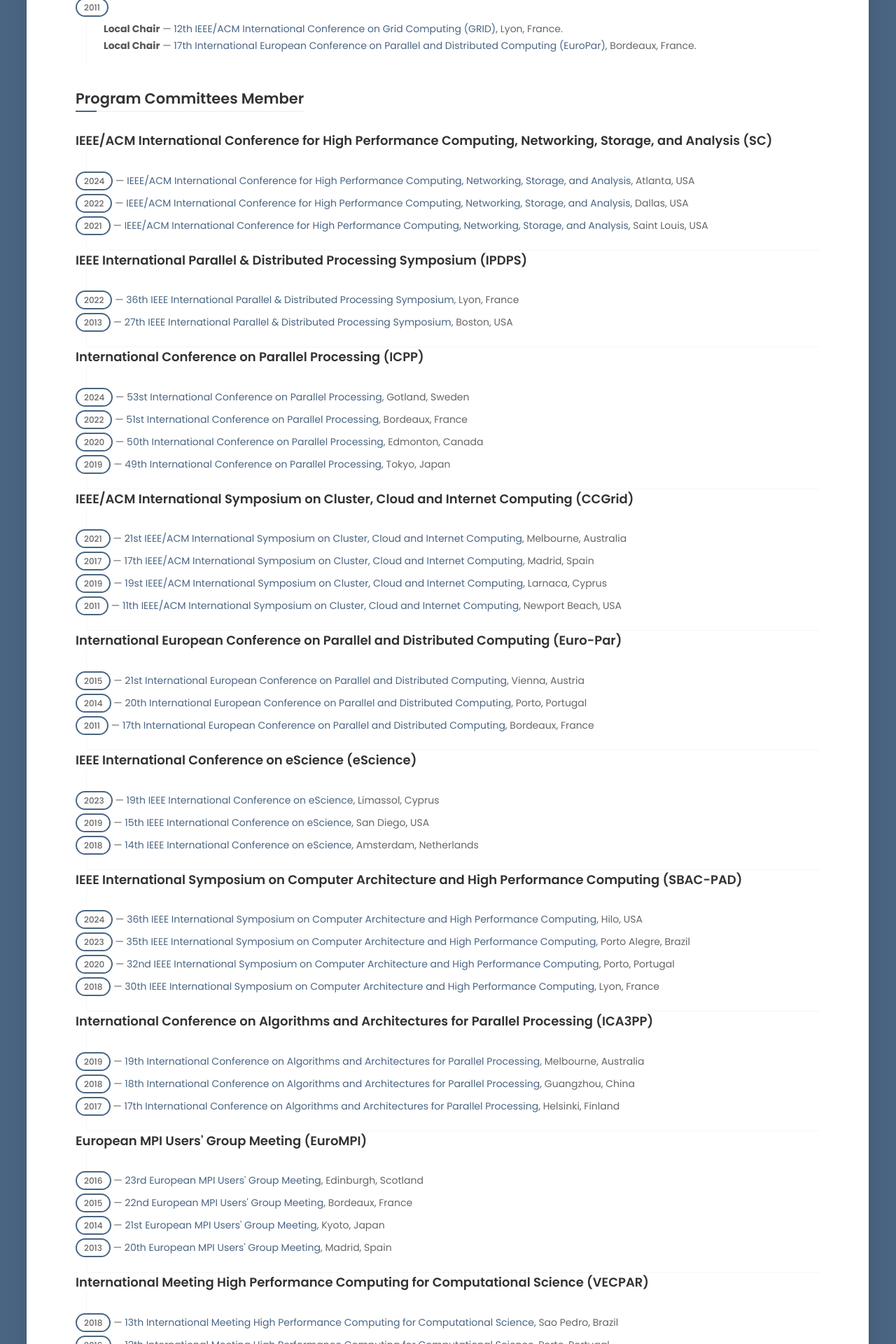
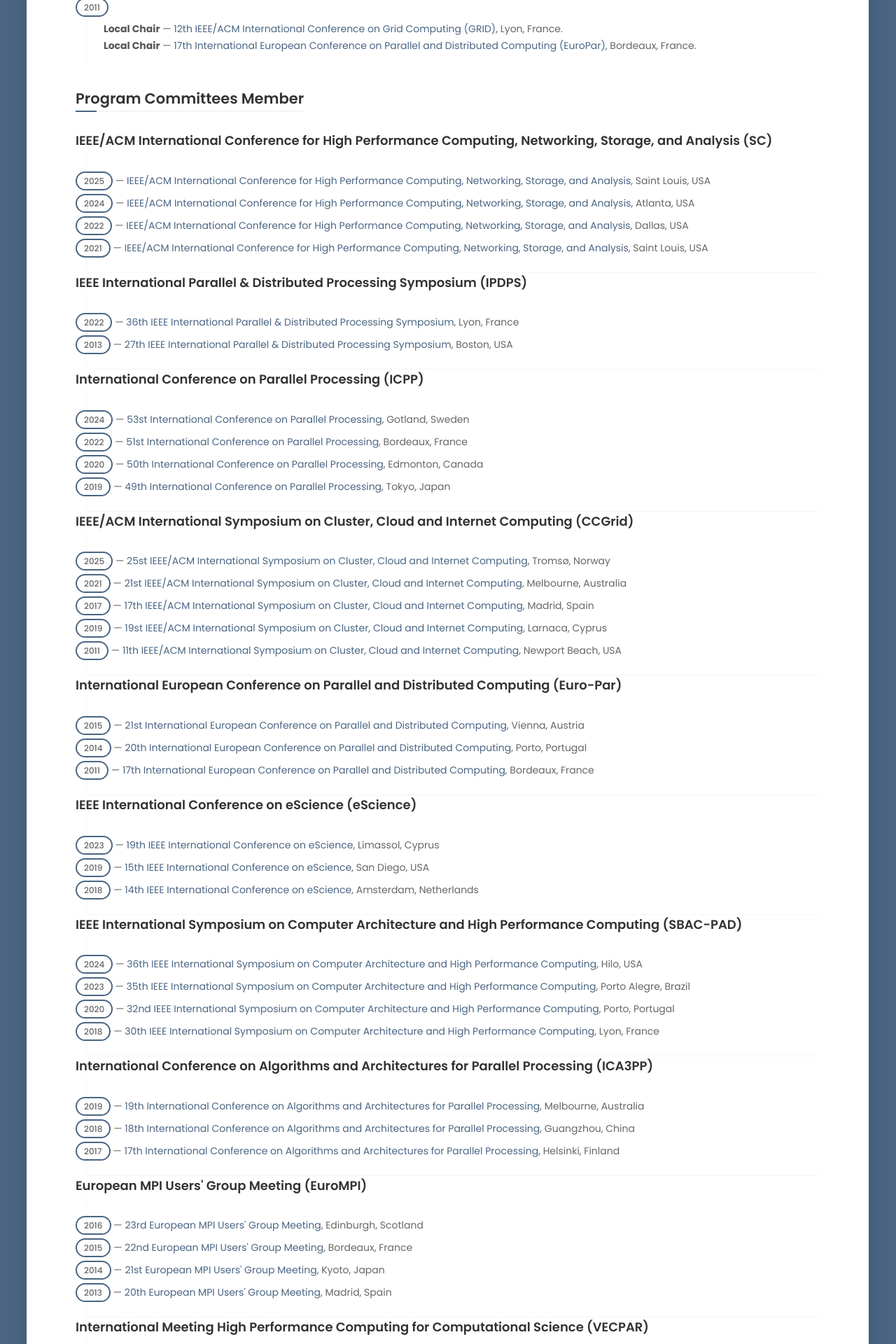
Before and after one commit to frs69wq/fred-suter.github.io, a Jekyll site: the page built from _pages/activities.html, in a window 1280 px wide. Shown: the part 1403-3323 px from the top of the page at 70% size. Built offline with Jekyll 4.4.1, drawn with Linux system fonts in a browser that asks for light colours; some web fonts are replaced; some of the changed text lies outside the part shown.

Commit message:
2025 first PCs

```diff
--- a/_data/activities_pc.yml
+++ b/_data/activities_pc.yml
@@ -1,6 +1,9 @@
 - conference: IEEE/ACM International Conference for High Performance Computing, Networking, Storage, and Analysis
   series: SC
   entries:
+    - year: 2025
+      location: Saint Louis, USA
+      link: https://sc25.supercomputing.org
     - year: 2024
       location: Atlanta, USA
       link: https://sc24.supercomputing.org
@@ -45,6 +48,10 @@
 - conference: IEEE/ACM International Symposium on Cluster, Cloud and Internet Computing
   series: CCGrid
   entries:
+    - year: 2025
+      edition: 25st
+      location: Tromsø, Norway
+      link: https://site.uit.no/ccgrid2025/
     - year: 2021
       edition: 21st
       location: Melbourne, Australia
@@ -168,13 +175,21 @@
     - year: 2010
       location:  Valencia, Spain
 
+- conference: Job Scheduling Strategies for Parallel Processing
+  series: JSSPP
+  entries:
+    - year: 2025
+      edition: 28th
+      location: Milan, Italy
+      link: https://jsspp.org/
+
 - conference: Workflows in Support of Large-Scale Science Workshop
   series: WORKS
   entries:
     - year: 2024
       edition: 19th
       location: Atlanta, USA
-      link: https://works-workshop.org/
+      link: https://works-workshop.org/2024
     - year: 2023
       edition: 18th
       location: Denver, USA
```
